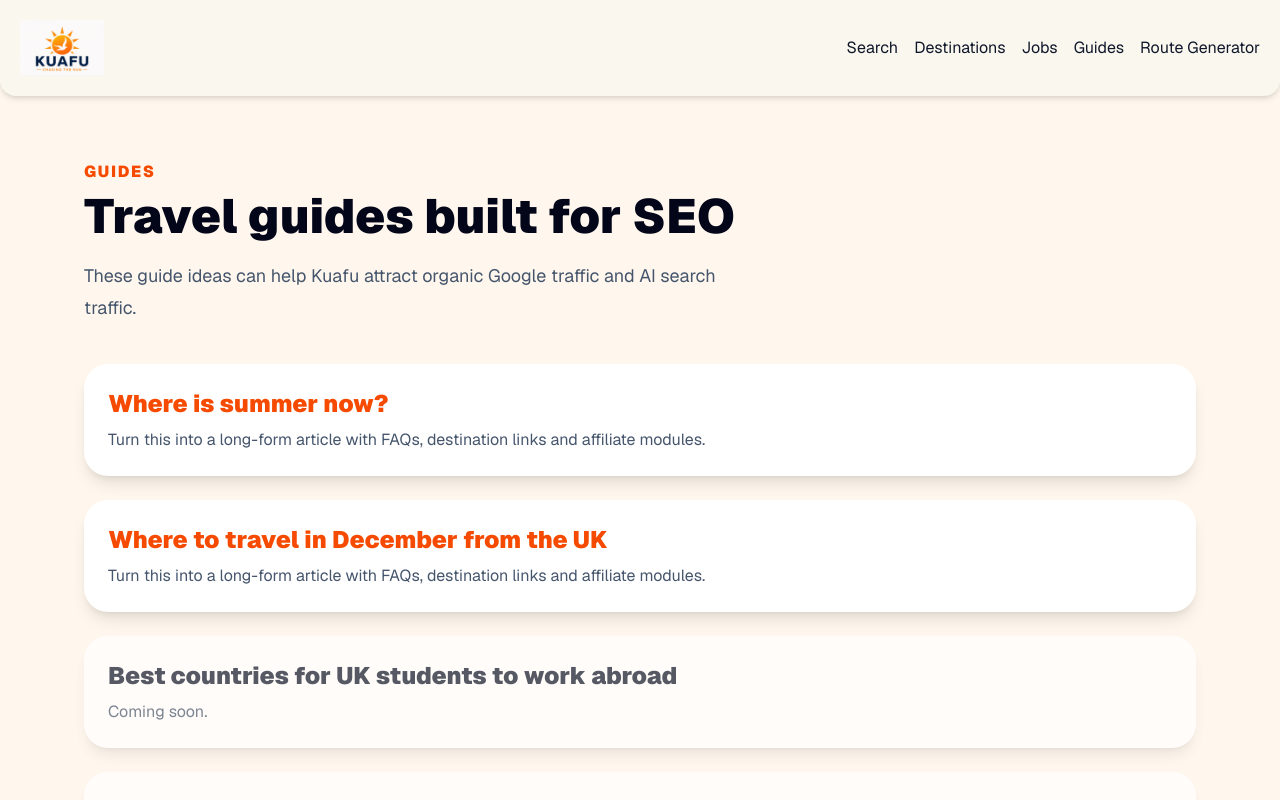
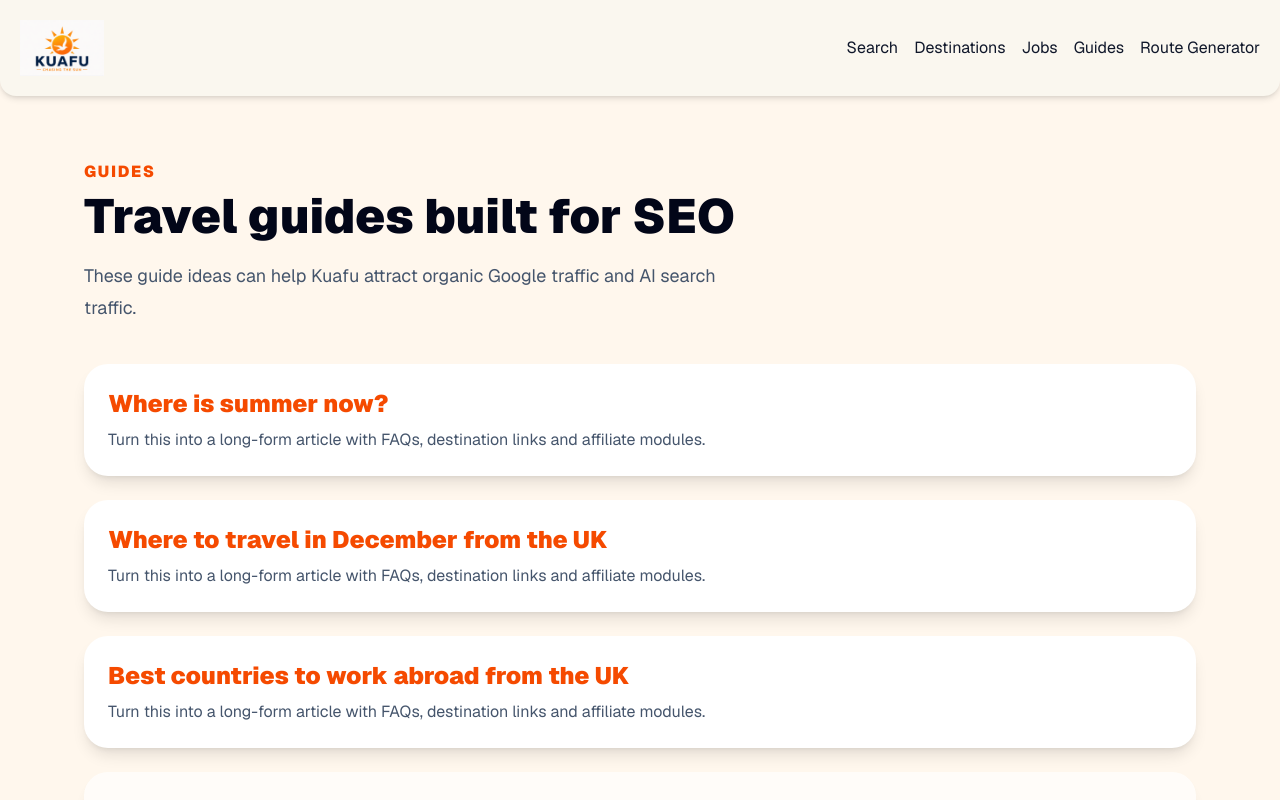
Before and after one commit to fabienproctor-tech/kuafu, a Next.js app: page /guides in a window 1280 px wide. Shown: the top 800 px of the page. Built offline with nearby package versions, Linux system fonts and the light colour scheme.

Commit message:
Link work abroad guide

```diff
--- a/app/guides/page.tsx
+++ b/app/guides/page.tsx
@@ -12,8 +12,8 @@ const guides = [
     href: "/guides/where-to-travel-in-december-from-uk",
   },
   {
-    title: "Best countries for UK students to work abroad",
-    href: "#",
+    title: "Best countries to work abroad from the UK",
+    href: "/guides/best-countries-to-work-abroad-uk",
   },
   {
     title: "How to plan a work and travel year",
```
